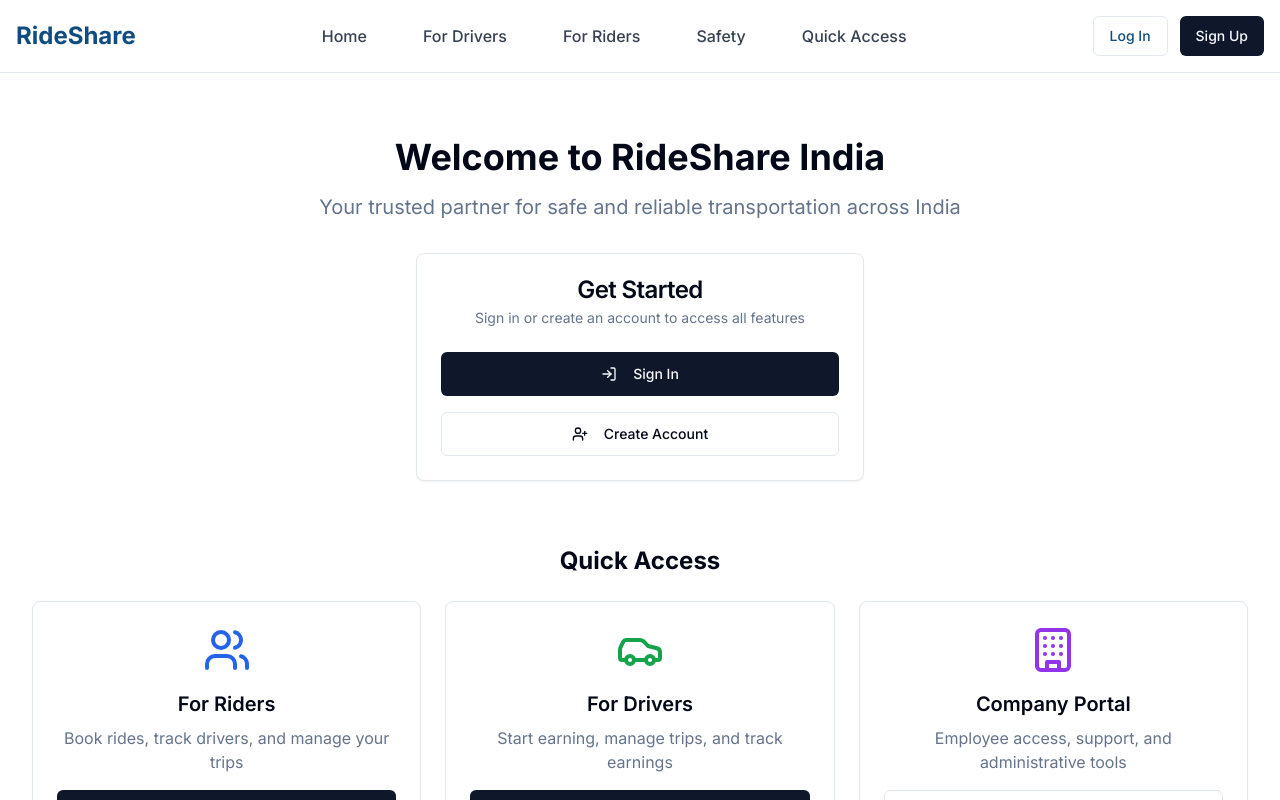
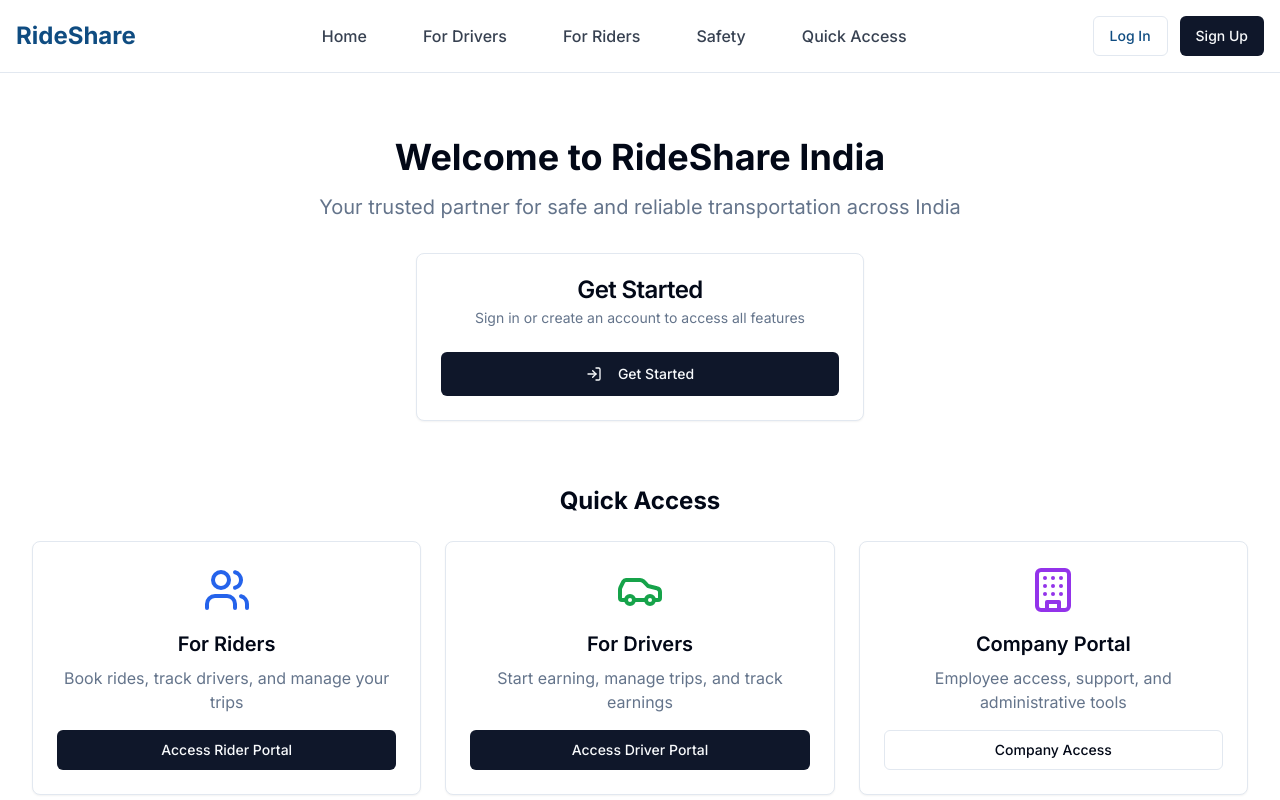
Before and after one commit to sathwikagade604/ride-tribe-hiring-hub-67, a React (Vite) app: page / in a window 1280 px wide. Shown: the top 800 px of the page. Built offline with nearby package versions, Linux system fonts and the light colour scheme.

Commit message:
Fix: Resolve remaining errors
- Fixed the build errors in `src/pages/Access.tsx` related to the `mockDrivers` import and `LandingHeroProps`.

```diff
--- a/src/components/access/LandingHero.tsx
+++ b/src/components/access/LandingHero.tsx
@@ -6,10 +6,10 @@ import { Card, CardContent, CardDescription, CardHeader, CardTitle } from '@/com
 import { LogIn, UserPlus } from 'lucide-react';
 
 interface LandingHeroProps {
-  isAuthenticated: boolean;
+  onGetStarted?: () => void;
 }
 
-const LandingHero: React.FC<LandingHeroProps> = ({ isAuthenticated }) => {
+const LandingHero: React.FC<LandingHeroProps> = ({ onGetStarted }) => {
   return (
     <div className="text-center mb-12">
       <h1 className="text-4xl font-bold mb-4">Welcome to RideShare India</h1>
@@ -17,7 +17,6 @@ const LandingHero: React.FC<LandingHeroProps> = ({ isAuthenticated }) => {
         Your trusted partner for safe and reliable transportation across India
       </p>
 
-      {!isAuthenticated && (
       <div className="max-w-md mx-auto">
         <Card>
           <CardHeader>
@@ -27,6 +26,13 @@ const LandingHero: React.FC<LandingHeroProps> = ({ isAuthenticated }) => {
             </CardDescription>
           </CardHeader>
           <CardContent className="space-y-4">
+            {onGetStarted ? (
+              <Button onClick={onGetStarted} className="w-full" size="lg">
+                <LogIn className="h-5 w-5 mr-2" />
+                Get Started
+              </Button>
+            ) : (
+              <>
                 <Link to="/login" className="block">
                   <Button className="w-full" size="lg">
                     <LogIn className="h-5 w-5 mr-2" />
@@ -39,10 +45,11 @@ const LandingHero: React.FC<LandingHeroProps> = ({ isAuthenticated }) => {
                     Create Account
                   </Button>
                 </Link>
+              </>
+            )}
           </CardContent>
         </Card>
       </div>
-      )}
     </div>
   );
 };
--- a/src/data/mockDrivers.ts
+++ b/src/data/mockDrivers.ts
@@ -7,4 +7,7 @@ export const mockDrivers = [
   { id: 5, name: 'Sanjay Gupta', rating: 4.5, city: 'Kolkata', status: 'Active', trips: 356, joinDate: '2023-06-30' },
 ];
 
+// Export drivers as well for compatibility
+export const drivers = mockDrivers;
+
 export type Driver = typeof mockDrivers[0];
```
Lines whose indentation alone changed are shown as unchanged.
